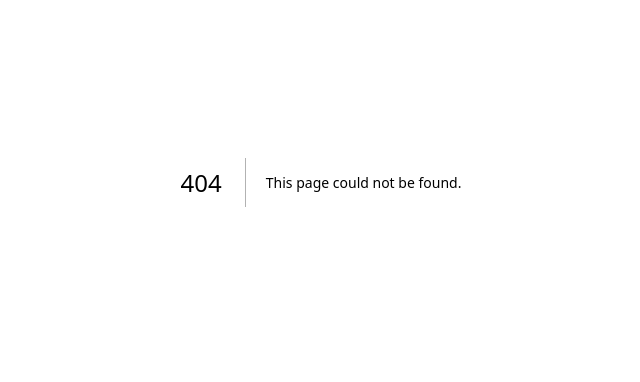
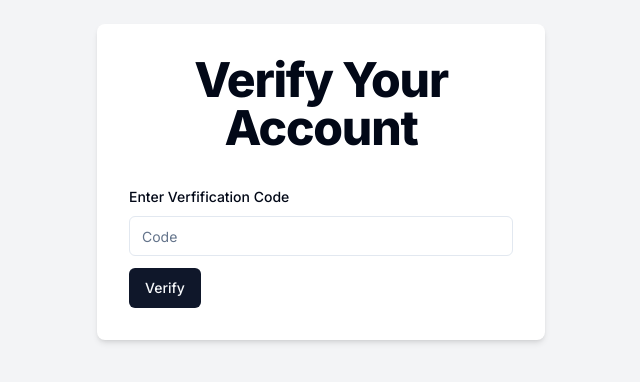
Before and after one commit to RahulGIT24/NextJs, a Next.js app in the folder zod/: page /verify/1 in a window 1280 px wide. Before the commit this address had no page. Shown: the part 218-600 px from the top of the page, without its empty margins (319-959 px from the left). Built offline with nearby package versions, Linux system fonts and the light colour scheme.

Commit message:
Verify Code

```diff
--- a/zod/src/app/(auth)/sign-up/page.tsx
+++ b/zod/src/app/(auth)/sign-up/page.tsx
@@ -75,7 +75,7 @@
         title: "Success",
         description: res.data.message,
       });
-      router.replace(`/verfify/${username}`);
+      router.replace(`/verify/${username}`);
     } catch (error) {
       const axiosError = error as AxiosError<ApiResponse>;
       let errorMessage = axiosError.response?.data.message;
--- /dev/null
+++ b/zod/src/app/(auth)/verify/[username]/page.tsx
@@ -0,0 +1,101 @@
+"use client";
+
+import { Button } from "@/components/ui/button";
+import {
+  Form,
+  FormControl,
+  FormField,
+  FormItem,
+  FormLabel,
+  FormMessage,
+} from "@/components/ui/form";
+import { Input } from "@/components/ui/input";
+import { useToast } from "@/components/ui/use-toast";
+import { verifySchema } from "@/schemas/verifySchema";
+import { ApiResponse } from "@/types/ApiResponse";
+import { zodResolver } from "@hookform/resolvers/zod";
+import axios, { AxiosError } from "axios";
+import { Loader2 } from "lucide-react";
+import { useParams, useRouter } from "next/navigation";
+import { useState } from "react";
+import { useForm } from "react-hook-form";
+import * as z from "zod";
+
+const VerifyAccount = () => {
+  const router = useRouter();
+  const param = useParams<{ username: string }>();
+  const [isVerifying, setIsVerifying] = useState(false);
+  const { toast } = useToast();
+
+  const form = useForm<z.infer<typeof verifySchema>>({
+    resolver: zodResolver(verifySchema),
+    defaultValues: {
+      code: "",
+    },
+  });
+
+  const submit = async (data: z.infer<typeof verifySchema>) => {
+    setIsVerifying(true);
+    try {
+      const res = await axios.post<ApiResponse>(`/api/verify-code`, {
+        username: param.username,
+        code: data.code,
+      });
+      toast({
+        title: "Verfied",
+        description: res.data.message,
+      });
+      router.replace("/sign-in");
+    } catch (error) {
+      const axiosError = error as AxiosError<ApiResponse>;
+      let errorMessage = axiosError.response?.data.message;
+      toast({
+        title: "Verfification Failed",
+        description: errorMessage,
+        variant: "destructive",
+      });
+    } finally {
+      setIsVerifying(false);
+    }
+  };
+
+  return (
+    <div className="flex justify-center items-center min-h-screen bg-gray-100">
+      <div className="w-full max-w-md p-8 space-y-8 bg-white rounded-lg shadow-md">
+        <div className="text-center">
+          <h1 className="text-4xl font-extrabold tracking-tight lg:text-5xl mb-6">
+            Verify Your Account
+          </h1>
+        </div>
+        <Form {...form}>
+          <form onSubmit={form.handleSubmit(submit)}>
+            <FormField
+              control={form.control}
+              name="code"
+              render={({ field }) => (
+                <FormItem>
+                  <FormLabel>Enter Verfification Code</FormLabel>
+                  <FormControl>
+                    <Input placeholder="Code" {...field} />
+                  </FormControl>
+                  <FormMessage />
+                </FormItem>
+              )}
+            />
+            <Button type="submit" disabled={isVerifying} className="mt-3">
+              {isVerifying ? (
+                <>
+                  <Loader2 className="mr-2 h-4 w-4 animate-spin" />
+                </>
+              ) : (
+                "Verify"
+              )}
+            </Button>
+          </form>
+        </Form>
+      </div>
+    </div>
+  );
+};
+
+export default VerifyAccount;
```
